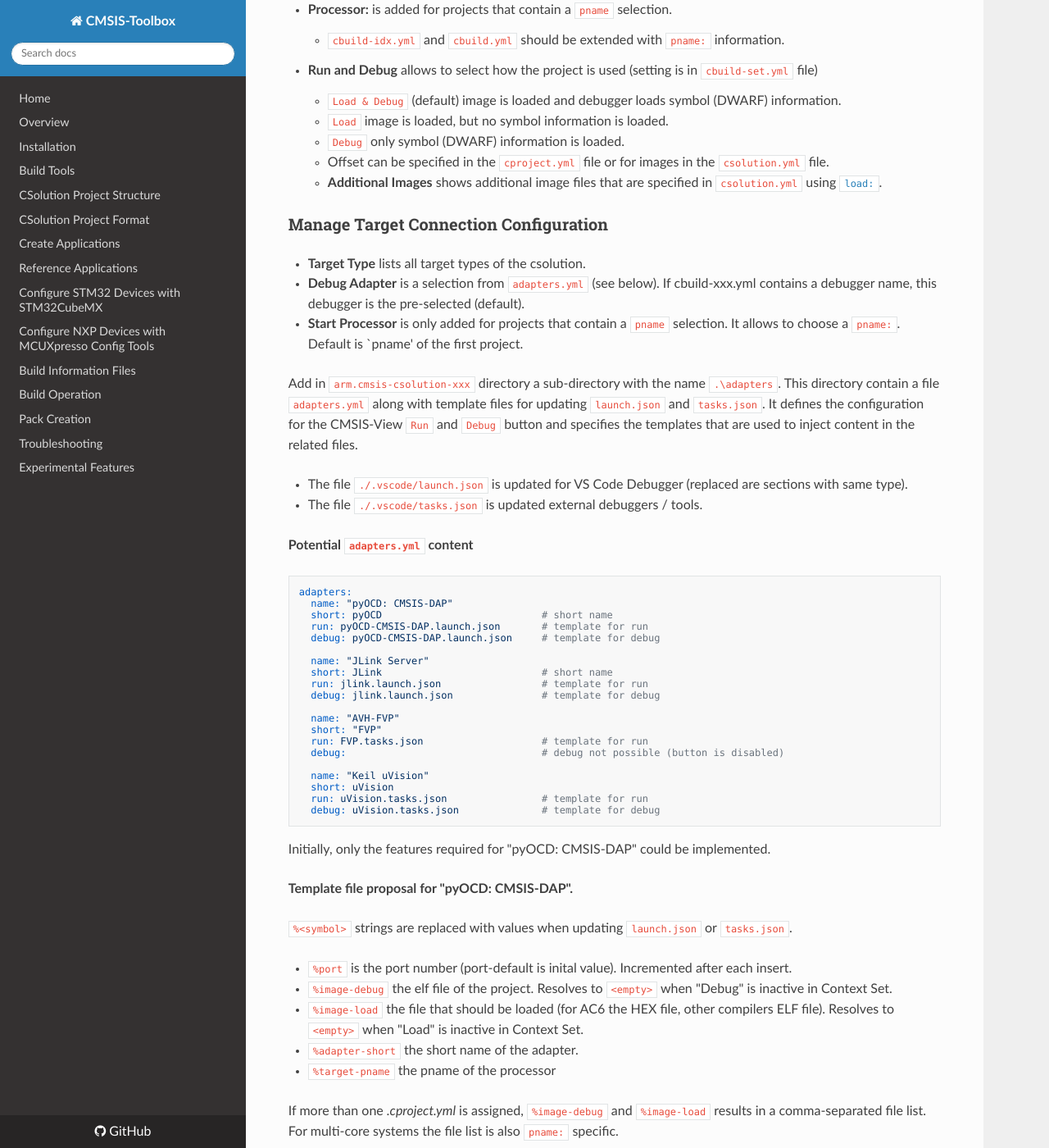
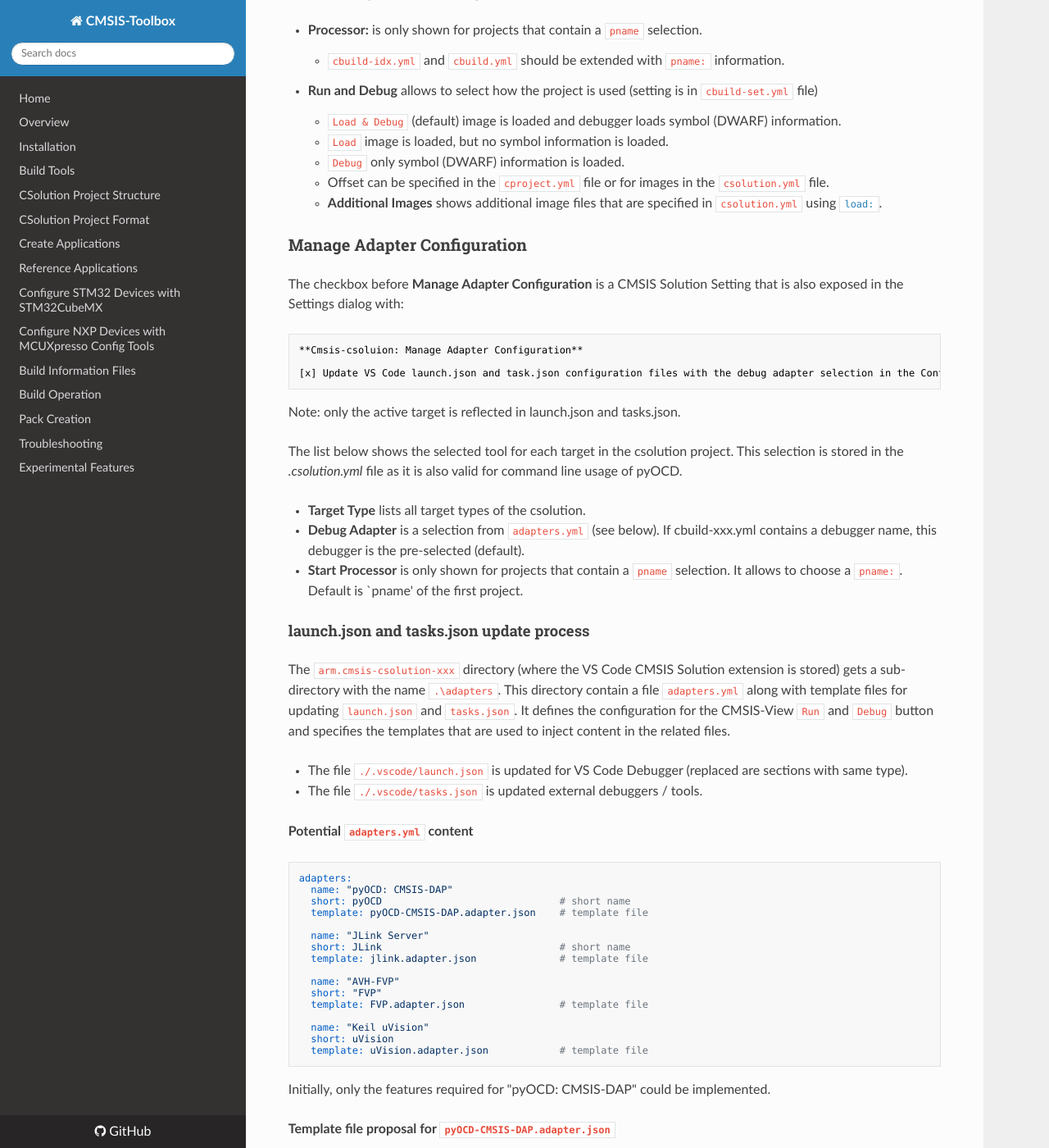
Before and after one commit to Open-CMSIS-Pack/cmsis-toolbox, an MkDocs documentation site: the page built from docs/CMSIS-DebuggerIntegration.md, in a window 1280 px wide and 1400 px high, scrolled down 1181 px. Shown: the whole window at 82% size. Built offline with MkDocs 1.6.1, drawn with Linux system fonts in a browser that asks for light colours; nearby versions of some CDN libraries; some of the changed text lies outside the part shown.

Commit message:
Clarifications in CMSIS-DebuggerIntegration.md

````diff
--- a/docs/CMSIS-DebuggerIntegration.md
+++ b/docs/CMSIS-DebuggerIntegration.md
@@ -17,11 +17,11 @@ The Context Set dialog is extended as shown below.
 
 ### Changes
 
-- **Apply** makes the dialog stateful (similar to new Components/Packs dialog).
+- **Apply** makes the dialog stateful (similar to new Components/Packs dialog). It triggers the update of `launch.json` and `tasks.json`.
 
 ### Active Projects and Images
 
-- **Processor:** is added for projects that contain a `pname` selection.
+- **Processor:** is only shown for projects that contain a `pname` selection.
     - `cbuild-idx.yml` and `cbuild.yml` should be extended with `pname:` information.
 
 - **Run and Debug** allows to select how the project is used (setting is in `cbuild-set.yml` file)
@@ -31,13 +31,27 @@ The Context Set dialog is extended as shown below.
     - Offset can be specified in the `cproject.yml` file or for images in the `csolution.yml` file.
     - **Additional Images** shows additional image files that are specified in `csolution.yml` using [`load:`](YML-Input-Format.md#load).
 
-### Manage Target Connection Configuration
+### Manage Adapter Configuration
+
+The checkbox before **Manage Adapter Configuration** is a CMSIS Solution Setting that is also exposed in the Settings dialog with:
+
+```txt
+**Cmsis-csoluion: Manage Adapter Configuration**
+
+[x] Update VS Code launch.json and task.json configuration files with the debug adapter selection in the Context Set dialog.
+```
+
+Note: only the active target is reflected in launch.json and tasks.json.
+
+The list below shows the selected tool for each target in the csolution project.  This selection is stored in the *.csolution.yml* file as it is also valid for command line usage of pyOCD.
 
 - **Target Type** lists all target types of the csolution.
 - **Debug Adapter** is a selection from `adapters.yml` (see below).  If cbuild-xxx.yml contains a debugger name, this debugger is the pre-selected (default).
-- **Start Processor** is only added for projects that contain a `pname` selection. It allows to choose a `pname:`. Default is `pname' of the first project.
+- **Start Processor** is only shown for projects that contain a `pname` selection. It allows to choose a `pname:`. Default is `pname' of the first project.
 
-Add in `arm.cmsis-csolution-xxx` directory a sub-directory with the name `.\adapters`.  This directory contain a file `adapters.yml` along with template files for updating `launch.json` and `tasks.json`.  It defines the configuration for the CMSIS-View `Run` and `Debug` button and specifies the templates that are used to inject content in the related files.
+#### launch.json and tasks.json update process
+
+The `arm.cmsis-csolution-xxx` directory (where the VS Code CMSIS Solution extension is stored) gets a sub-directory with the name `.\adapters`.  This directory contain a file `adapters.yml` along with template files for updating `launch.json` and `tasks.json`.  It defines the configuration for the CMSIS-View `Run` and `Debug` button and specifies the templates that are used to inject content in the related files.
 
 - The file `./.vscode/launch.json` is updated for VS Code Debugger (replaced are sections with same type).
 - The file `./.vscode/tasks.json` is updated external debuggers / tools.
@@ -47,33 +61,30 @@ Add in `arm.cmsis-csolution-xxx` directory a sub-directory with the name `.\adap
 ```yml
 adapters:
   name: "pyOCD: CMSIS-DAP"
-  short: pyOCD                           # short name
-  run: pyOCD-CMSIS-DAP.launch.json       # template for run
-  debug: pyOCD-CMSIS-DAP.launch.json     # template for debug
+  short: pyOCD                              # short name
+  template: pyOCD-CMSIS-DAP.adapter.json    # template file
 
   name: "JLink Server"
-  short: JLink                           # short name
-  run: jlink.launch.json                 # template for run
-  debug: jlink.launch.json               # template for debug
+  short: JLink                              # short name
+  template: jlink.adapter.json              # template file
 
   name: "AVH-FVP"
   short: "FVP"
-  run: FVP.tasks.json                    # template for run
-  debug:                                 # debug not possible (button is disabled)
+  template: FVP.adapter.json                # template file
 
   name: "Keil uVision"
   short: uVision
-  run: uVision.tasks.json                # template for run
-  debug: uVision.tasks.json              # template for debug
+  template: uVision.adapter.json            # template file
 ```
 
 Initially, only the features required for "pyOCD: CMSIS-DAP" could be implemented.
 
-**Template file proposal for "pyOCD: CMSIS-DAP".**
+**Template file proposal for `pyOCD-CMSIS-DAP.adapter.json`**
 
 `%<symbol>` strings are replaced with values when updating `launch.json` or `tasks.json`.
 
-- `%port` is the port number (port-default is inital value). Incremented after each insert.
+- `%port` is the port number (port-default is initial value).
+- `%port-next` is incremented before each use, and configures the various processors.
 - `%image-debug` the elf file of the project. Resolves to `<empty>` when "Debug" is inactive in Context Set.
 - `%image-load` the file that should be loaded (for AC6 the HEX file, other compilers ELF file). Resolves to `<empty>` when "Load" is inactive in Context Set.
 - `%adapter-short` the short name of the adapter.
@@ -84,80 +95,148 @@ If more than one *.cproject.yml* is assigned, `%image-debug` and `%image-load` r
 - The section `singlecore:` is used for systems that do not use `pname:` specifiers.
 - The section `multicore-xxx:` is used for systems that use `pname:` specifiers.
 
-
 ```json
     "port-default:"  3333     // start value for port (if not specified otherwise)
 
-    "singlecore":             // for single core systems
+    "launch:"                 // section for launch.json
         {
-            "name": "GDB %adapter-short"
+       "singlecore":          // for single core systems
+            {
+                "name": "GDB %adapter-short"
+                "type": "gdbtarget",
+                "request": "launch",
+                "cwd": "${workspaceFolder}",
+                "program": %image-debug
+                "gdb": "arm-none-eabi-gdb",
+                "initCommands": [
+                    "load %image-load"
+                    "tbreak main"
+                ],
+                "target": {
+                "server": "pyocd",
+                "port": %port
+                },
+                "cmsis": {
+                    "cbuildRunFile": %{cmsis-csolution.getCbuildRunFile}
+                }
+            },
+            {                                       // might require also attach section
+                "name": "GDB %adapter-short"
+                "type": "gdbtarget",
+                "request": "attach",
+                "cwd": "${workspaceFolder}",
+                "program": %image-debug
+                "gdb": "arm-none-eabi-gdb",
+                "target": {
+                "server": "pyocd",
+                "port": %port
+                },
+                "cmsis": {
+                    "cbuildRunFile": %{cmsis-csolution.getCbuildRunFile}
+                }
+            }
+
+        "multicore-start":        // for start processor in multi-core systems
+            {
+                "name": "%target-pname %adapter-short"
+                "type": "gdbtarget",
+                "request": "launch",
+                "cwd": "${workspaceFolder}",
+                "program": %image-debug
+                "gdb": "arm-none-eabi-gdb",
+                "initCommands": [
+                    "load %image-laod"
+                    "tbreak main"
+                ],
+                "target": {
+                    "server": "pyocd",
+                    "port": %port
+                },
+                "cmsis": {
+                    "cbuildRunFile": %{cmsis-csolution.getCbuildRunFile}
+                    "pname:" %target-pname
+                }
+            }
+
+        "multicore-other:"    // added multiple times for each processors (that is not start) in multi-core systems
+                "name": "%target-pname %adapter-short"
+                "type": "gdbtarget",
+                "request": "attach",
+                "cwd": "${workspaceFolder}",
+                "program": %image-load
+                "gdb": "arm-none-eabi-gdb",
+                "initCommands": [
+                ],
+                "target": {
+                    "server": "pyocd",
+                    "port": %port-next
+                },
+                "cmsis": {
+                    "pname:" %target-pname
+                }
+            }
+        }
+
+    "tasks:"                  // section to update tasks.json
+       ...
+```
+
+With the `Apply` button, the files `tasks.json` and `launch.json` are updated. Based on the *csolution project* it results in a singlecore or multicore configuration.
+
+**launch.json: Example for multicore:**
+
+```json
+    "configurations": [
+        {
+            "name": "Core 0 (launch - pyOCD)",
             "type": "gdbtarget",
-            "request": "launch",
+            "request": "attach",
             "cwd": "${workspaceFolder}",
-            "program": %image-debug
+            "program": "./out/core0/MCXN947/Debug/core0.axf",
             "gdb": "arm-none-eabi-gdb",
             "initCommands": [
-                "load %image-load"
+                "load ./out/core0/MCXN947/Debug/core0.hex",
                 "tbreak main"
             ],
             "target": {
                 "server": "pyocd",
-                "port": %port
+                "port": "3333"
             },
             "cmsis": {
-                "cbuildRunFile": %{cmsis-csolution.getCbuildRunFile}
+                "cbuildRunFile": "DualCore+MCXN947.cbuild-run.yml",
+                "pname:"
             }
-        }
-
-    "multicore-start":        // for start processor in multi-core systems
+        },
         {
-            "name": "%target-pname %adapter-short"
-            "type": "gdbtarget",
-            "request": "launch",
-            "cwd": "${workspaceFolder}",
-            "program": %image-debug
-            "gdb": "arm-none-eabi-gdb",
-            "initCommands": [
-                "load %image-laod"
-                "tbreak main"
-            ],
-            "target": {
-                "server": "pyocd",
-                "port": %port
-            },
-            "cmsis": {
-                "cbuildRunFile": %{cmsis-csolution.getCbuildRunFile}
-                "pname:" %target-pname
-            }
-        }
-
-    "multicore-other:"    // for other processors in multi-core systems
-            "name": "%target-pname %adapter-short"
+            "name": "Core 1 (attach)",
             "type": "gdbtarget",
             "request": "attach",
             "cwd": "${workspaceFolder}",
-            "program": %image-debug
+            "program": "./out/core1/MCXN947/Debug/core1_image.axf",
             "gdb": "arm-none-eabi-gdb",
-            "initCommands": [
-                "load %image-load"
-            ],
             "target": {
-                "server": "pyocd",
-                "port": %port
+                "port": "3334"
             },
             "cmsis": {
-                "pname:" %target-pname
+                "cbuildRunFile": "DualCore+MCXN947.cbuild-run.yml",
+                "pname:"
             }
         }
+    ]
 ```
 
-## New csolution Features
+## Multi-Workspace
+
+[Problem #156](https://github.com/Open-CMSIS-Pack/vscode-cmsis-debugger/issues/156) describes that `${workspaceFolder}` does not work in multi-workspace configurations.
+As Linux App and Cortex-M software development is supported in the same IDE, this issue should be solved.
+
+The proposal here is to replace `${workspaceFolder}` with `${cmsis-csolution.workspaceFolder}` in above scripts.
+
+### New csolution Feature
 
 Command                               | Description
 :-------------------------------------|:-----------------------------------------------------
-`cmsis-csolution.launchRequest        | Resolves one-time to string "launch" when Debug button is used, otherwise "attach".
-`cmsis-csolution.tbreakMain`          | Resolves one-time to string "tbreak main" when Debug button is used, otherwise \<empty\>.
-`cmsis-csolution.workspace`           | Resolves to workspace path of active *csolution project*. Solves [problem #156](https://github.com/Open-CMSIS-Pack/vscode-cmsis-debugger/issues/156)
+`cmsis-csolution.workspaceFolder`     | Resolves to workspace path of active *csolution project*. Solves [problem #156](https://github.com/Open-CMSIS-Pack/vscode-cmsis-debugger/issues/156)
 
 ### Test Environment for Multi-Workspace
 
````
Also changed, not shown: docs/YML-CBuild-Format.md (+2 -2 lines), docs/images/CMSIS-Debugger-Context.png.
